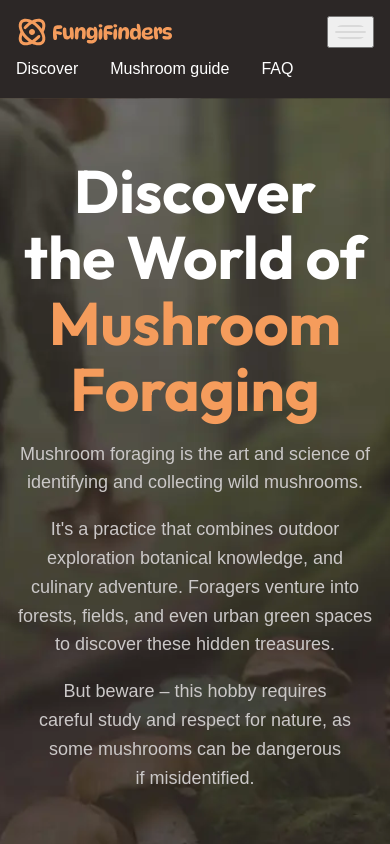
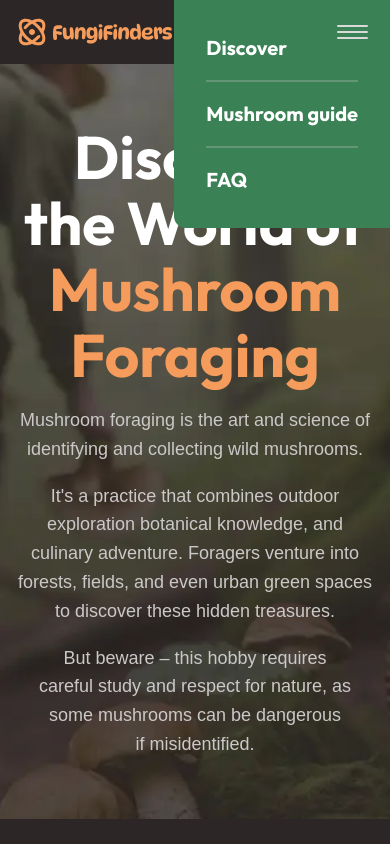
Before and after one commit to MartinTrochez/css_website_from_scratch, a plain HTML site: page index.html in a window 390 px wide. Both pictures are taken after a click on the button "Menu". Shown: the top 844 px of the page. Drawn offline with Linux system fonts and the light colour scheme; a web font is replaced by a local one.

Commit message:
Functional hamburger menu

```diff
--- a/index.html
+++ b/index.html
@@ -5,6 +5,7 @@
     <meta name="viewport" content="width=device-width, initial-scale=1.0" />
     <title>FungiFinders</title>
     <link rel="stylesheet" href="style.css" />
+    <script src="main.js" defer></script>
   </head>
 
   <body>
@@ -15,7 +16,7 @@
             <img class="logo" src="assets/fungi-finders.svg" />
           </a>
 
-          <button area-controls="primary-nav" aria-expanded="false">
+          <button aria-controls="primary-nav" aria-expanded="false">
             <span class="visually-hidden">Menu</span>
             <img src="assets/hamburger.svg" alt="" />
           </button>
--- /dev/null
+++ b/main.js
@@ -0,0 +1,14 @@
+const navToggle = document.querySelector('[aria-controls="primary-nav"]')
+const primaryNav = document.querySelector("#primary-nav")
+
+navToggle.addEventListener("click", () => {
+    const navOpened = navToggle.getAttribute('aria-expanded')
+
+    if (navOpened === "false") {
+        navToggle.setAttribute('aria-expanded', 'true')
+    } else {
+        navToggle.setAttribute('aria-expanded', 'false')
+    }
+
+    console.log(navOpened)
+})
--- a/style.css
+++ b/style.css
@@ -288,6 +288,19 @@
     justify-content: space-between;
   }
 
+
+  [aria-controls="primary-nav"] {
+    z-index: 100;
+    background-color: transparent;
+    border: 0;
+    cursor: pointer;
+    display: none;
+
+    img {
+      border-radius: 0;
+    }
+  }
+
   .primary-navigation {
     ul {
       list-style: none;
@@ -298,6 +311,40 @@
 
     a {
       text-decoration: none;
+    }
+
+    @media (width < 760px) {
+      display: none;
+      background-color: var(--background-accent-main);
+      z-index: 10;
+      padding: 2rem;
+      position: absolute;
+      top: 0;
+      right: 0;
+      font-size: var(--font-size-lg);
+      font-weight: 700;
+      font-family: var(--ff-heading);
+      border-radius: 0 0 0 var(--border-radius-3);
+
+      ul {
+        gap: 0;
+        flex-direction: column;
+      }
+
+      li + li {
+        border-top: 2px solid var(--background-accent-light);
+        margin-block-start: 1rem;
+        padding-block-start: 1rem;
+      }
+    }
+  }
+
+  @media (width < 760px) {
+    [aria-controls="primary-nav"] {
+      display: block;
+    }
+    [aria-expanded="true"] + .primary-navigation {
+      display: block;
     }
   }
 
```
